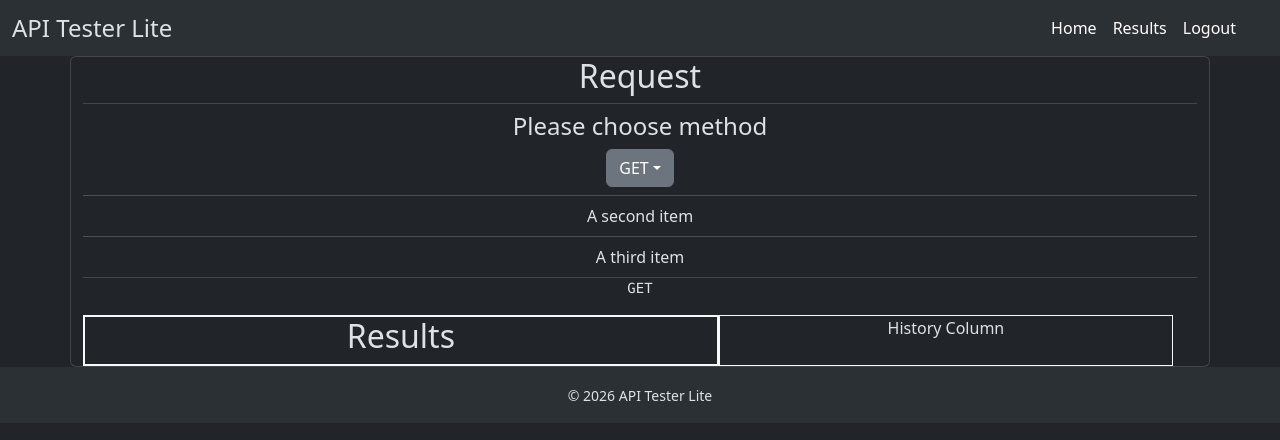
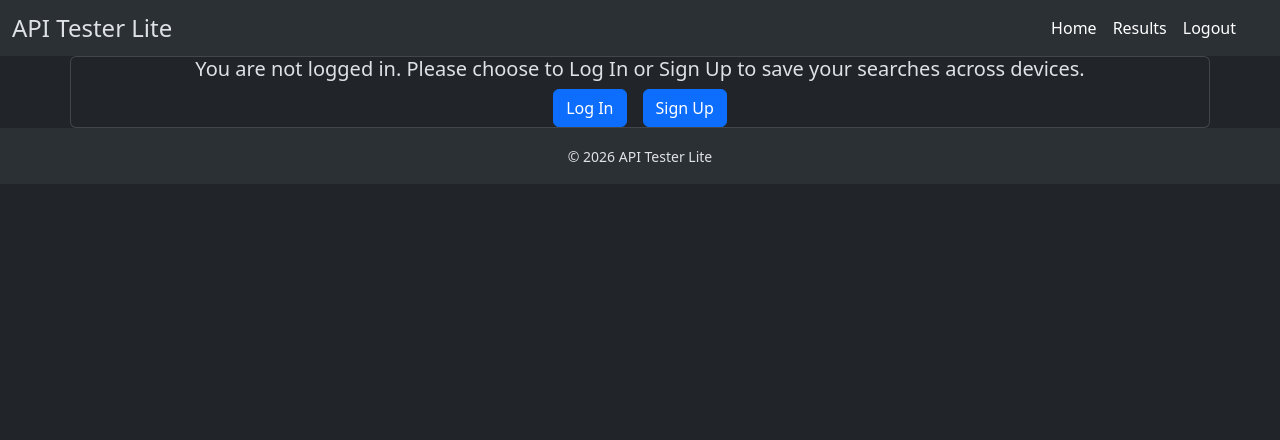
Before and after one commit to AHelmin/api-tester-lite, a React (Vite) app: page / in a window 1280 px wide. Shown: the top 440 px of the page. Built offline with nearby package versions, Linux system fonts and the light colour scheme.

Commit message:
refactor-added card wrappers to AuthCard.jsx and RequestForm.jsx, remvoed card wrapper from App.jsx. Added stying to buttons in AuthChoiceCard.jsx

```diff
--- a/src/App.jsx
+++ b/src/App.jsx
@@ -6,7 +6,7 @@ import SignupForm from "./components/SignupForm";
 
 function App() {
   const [openNav, setOpenNav] = useState(false);
-  const [isLoggedIn, setIsLoggedIn] = useState(true);
+  const [isLoggedIn, setIsLoggedIn] = useState(false);
 
   return (
     <>
@@ -50,9 +50,7 @@ function App() {
       </nav>
       <div className="container text-center container-fluid">
         <div className="row justify-content-center">
-          <div className="card">
-            {isLoggedIn ? <RequestForm /> : <AuthCard />}
-          </div>
+          {isLoggedIn ? <RequestForm /> : <AuthCard />}
         </div>
       </div>
       <footer className="bg-body-tertiary text-center py-3">
--- a/src/components/AuthCard.jsx
+++ b/src/components/AuthCard.jsx
@@ -8,6 +8,7 @@ export default function AuthCard() {
 
   return (
     <>
+      <div className="card">
         {view === "choice" && (
           <AuthChoiceCard
             onLogin={() => setView("login")}
@@ -18,6 +19,7 @@ export default function AuthCard() {
         {view === "login" && <LoginForm goBack={() => setView("choice")} />}
 
         {view === "signup" && <SignupForm goBack={() => setView("choice")} />}
+      </div>
     </>
   );
 }
--- a/src/components/AuthChoiceCard.jsx
+++ b/src/components/AuthChoiceCard.jsx
@@ -1,20 +1,17 @@
-
-
 export default function AuthChoiceCard({ onLogin, onSignUp }) {
-
   return (
     <>
       <h5>
         You are not logged in. Please choose to Log In or Sign Up to save your
         searches across devices.
       </h5>
-      <div className="row container-fluid">
-        <div className="col-6">
-          <button className="btn btn-primary" onClick={onLogin}>Log In</button>
-        </div>
-        <div className="col-6">
-          <button className="btn btn-primary" onClick={onSignUp}>Sign Up</button>
-        </div>
+      <div className="d-flex justify-content-center gap-3">
+        <button className="btn btn-primary" onClick={onLogin}>
+          Log In
+        </button>
+        <button className="btn btn-primary" onClick={onSignUp}>
+          Sign Up
+        </button>
       </div>
     </>
   );
--- a/src/components/RequestForm.jsx
+++ b/src/components/RequestForm.jsx
@@ -6,6 +6,7 @@ export default function RequestForm() {
 
   return (
     <>
+      <div className="card">
         <h2>Request</h2>
         <ul className="list-group list-group-flush">
           <li className="list-group-item">
@@ -81,6 +82,7 @@ export default function RequestForm() {
             History Column
           </div>
         </div>
+      </div>
     </>
   );
 }
```
Lines whose indentation alone changed are shown as unchanged.
